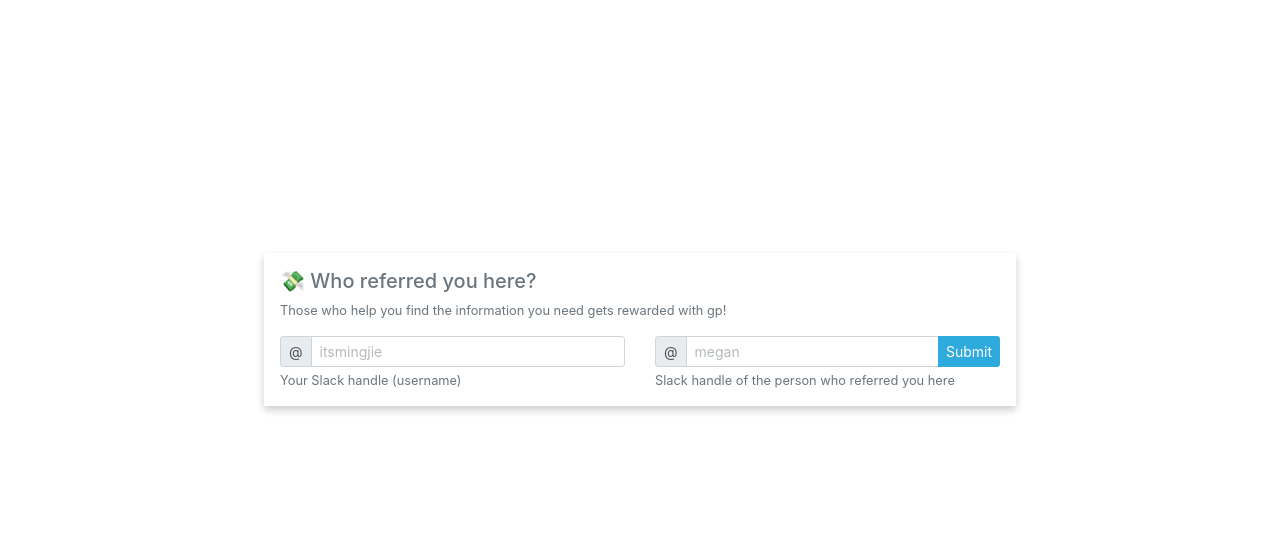
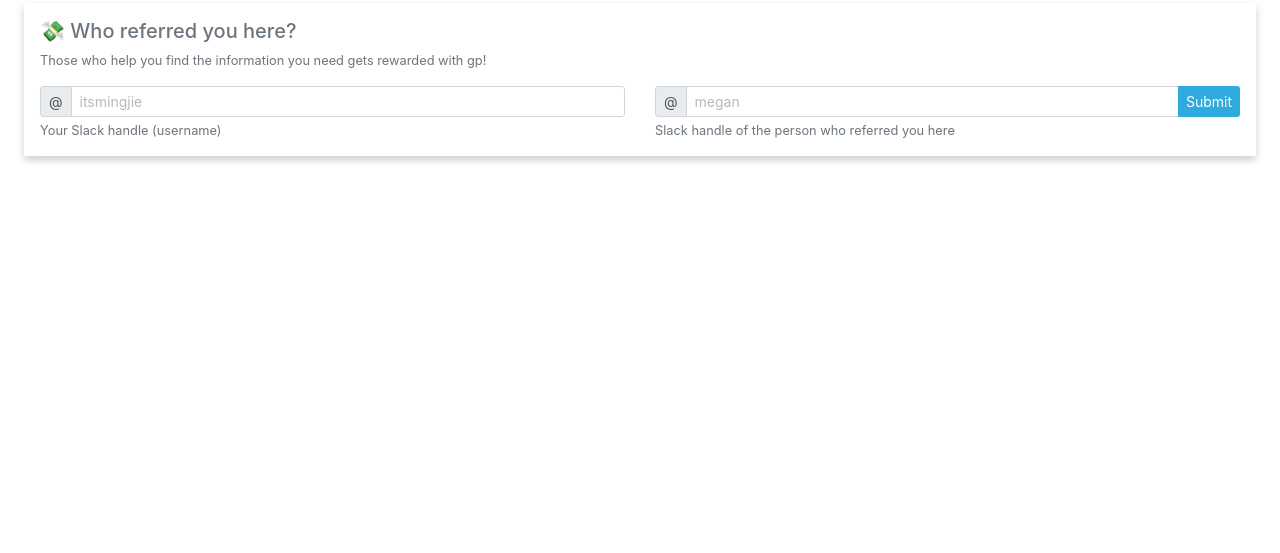
Before and after one commit to hackclub/guide-referral, a website: page public/index.html in a window 1280 px wide. Drawn offline with nearby package versions, Linux system fonts and the light colour scheme.

Commit message:
Revert mobile changes

```diff
--- a/public/style.css
+++ b/public/style.css
@@ -43,17 +43,6 @@ p.hint {
 
     box-shadow: 0 4px 8px 0 rgba(0, 0, 0, 0.2);
     transition: 0.3s;
-}
-
-.vcenter {
-    width: 800px;
-    max-width: 800px;
-    height: 300px;
-    position: absolute;
-    left: 50%;
-    top: 50%;
-    margin-left: -400px;
-    margin-top: -150px;
 }
 
 /**
@@ -106,12 +95,4 @@ p.hint {
         margin: 5px;
     }
 
-    .vcenter {
-        width: 100%!important;
-        position: absolute!important;
-        left: 0!important;
-        top: 0!important;
-        margin: 0!important;
-    }
-
 }
```
